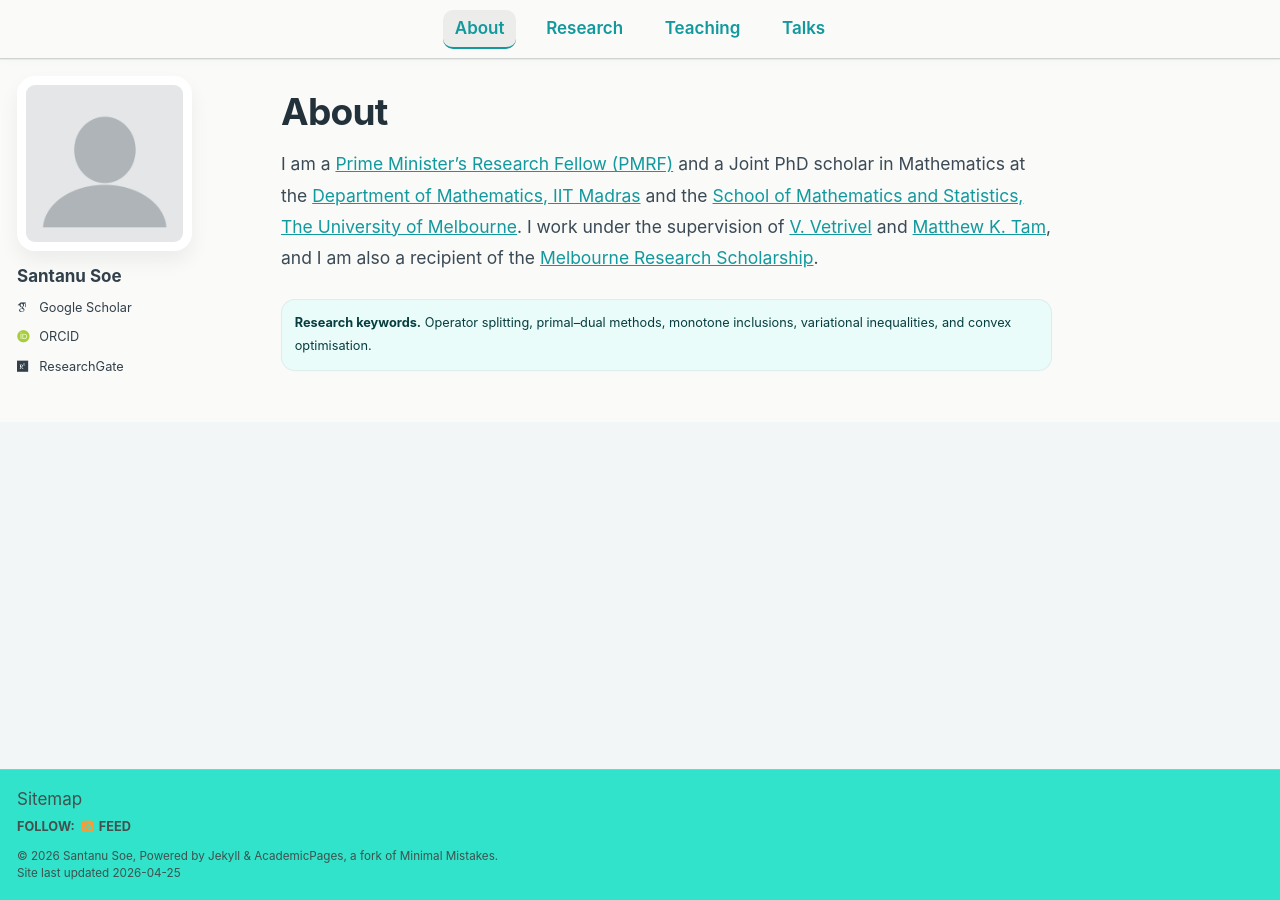
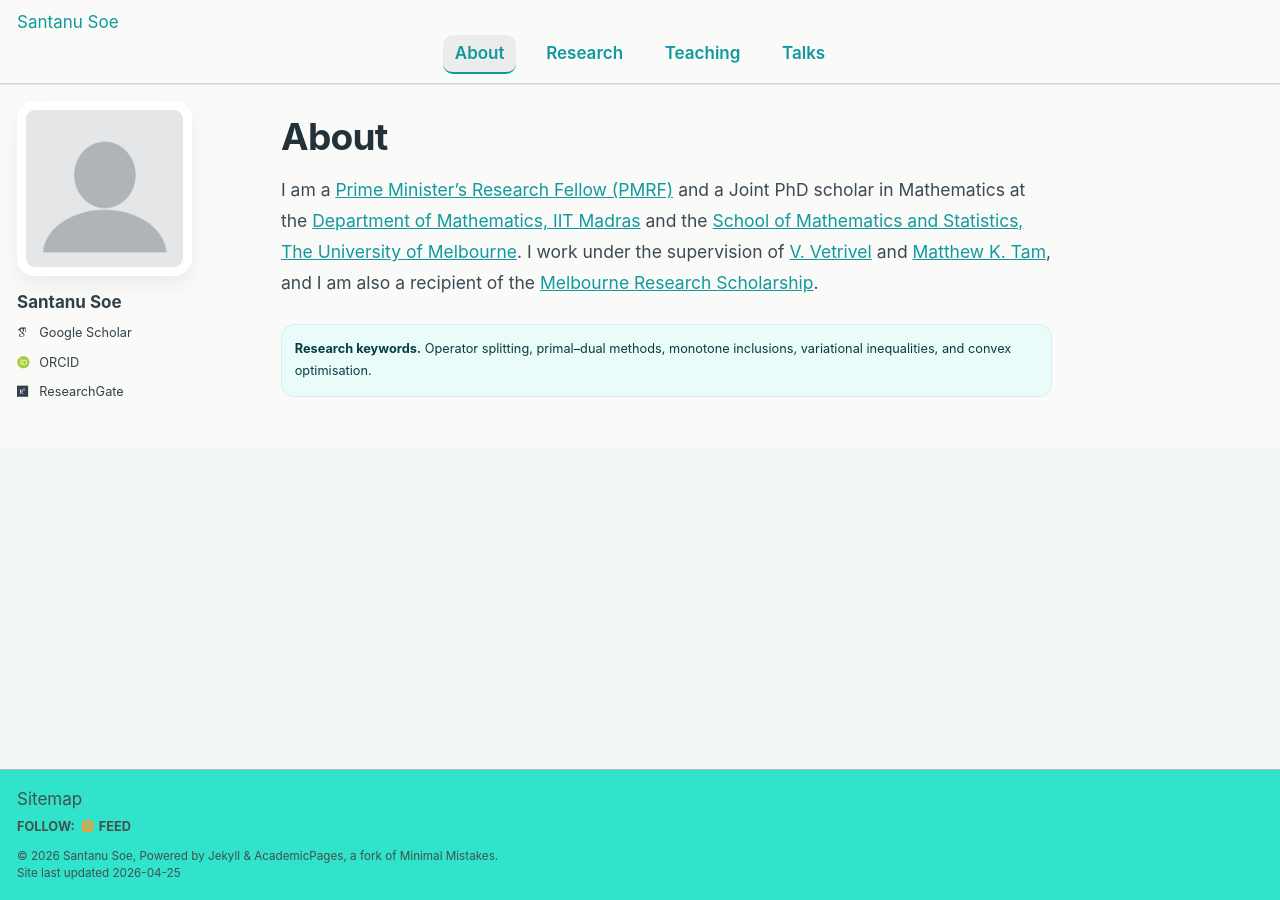
Before and after one commit to santanusoe/santanusoe.github.io, a Jekyll site: the page built from _pages/about.md, in a window 1280 px wide. Built offline with Jekyll 4.4.1, drawn with Linux system fonts in a browser that asks for light colours; some web fonts are replaced; a script bundle is joined from its source files by our own code; library files that are not in the unit come from our copies.

Commit message:
Refine homepage masthead

```diff
--- a/_includes/masthead.html
+++ b/_includes/masthead.html
@@ -2,7 +2,10 @@
 <div class="masthead">
   <div class="masthead__inner-wrap">
     <div class="masthead__menu">
-      <nav id="site-nav" class="site-nav-bar" aria-label="Primary">
+      <div class="site-nav-brand">
+        <a href="{{ base_path }}/" aria-label="Santanu Soe homepage">{{ site.title | default: site.name }}</a>
+      </div>
+      <nav id="site-nav" class="site-nav-bar" aria-label="Primary navigation">
         <ul class="site-nav-links">
           {% for link in site.data.navigation.main %}
             {% if link.url contains 'http' %}
```
